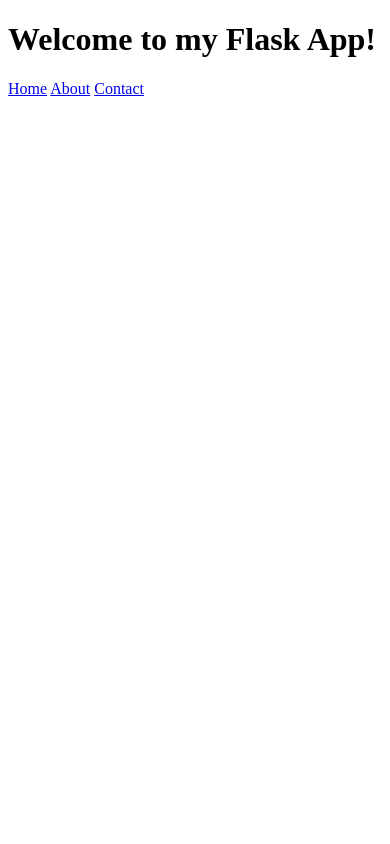
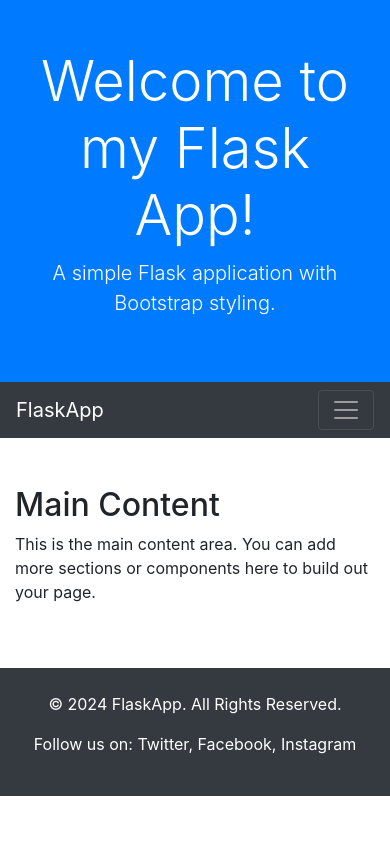
Before and after one commit to selishaa/flask_app, a Flask app: page / in a window 390 px wide. Run offline with Flask 3, Linux system fonts and the light colour scheme; some libraries are stand-ins or nearby versions.

Commit message:
feat: Enhance home page with Bootstrap styling and additional sections
- Added Bootstrap for responsive design and modern styling
- Created header with background, title, and description
- Improved navigation bar with Bootstrap's navbar component
- Added a main content section for future content
- Created a footer with social media links and copyright notice
- Included meta tag for responsive design

```diff
--- a/templates/index.html
+++ b/templates/index.html
@@ -2,14 +2,68 @@
 <html lang="en">
 <head>
     <meta charset="UTF-8">
+    <meta name="viewport" content="width=device-width, initial-scale=1.0">
     <title>Home</title>
+    <link rel="stylesheet" href="https://stackpath.bootstrapcdn.com/bootstrap/4.5.2/css/bootstrap.min.css">
 </head>
 <body>
-    <h1>Welcome to my Flask App!</h1>
-    <nav>
-        <a href="/">Home</a>
-        <a href="/about">About</a>
-        <a href="/contact">Contact</a>
-    </nav>
+
+<!-- Header -->
+<header class="bg-primary text-white text-center py-5">
+    <div class="container">
+        <h1 class="display-4">Welcome to my Flask App!</h1>
+        <p class="lead">A simple Flask application with Bootstrap styling.</p>
+    </div>
+</header>
+
+<!-- Navigation -->
+<nav class="navbar navbar-expand-lg navbar-dark bg-dark">
+    <div class="container">
+        <a class="navbar-brand" href="#">FlaskApp</a>
+        <button class="navbar-toggler" type="button" data-toggle="collapse" data-target="#navbarNav" aria-controls="navbarNav" aria-expanded="false" aria-label="Toggle navigation">
+            <span class="navbar-toggler-icon"></span>
+        </button>
+        <div class="collapse navbar-collapse" id="navbarNav">
+            <ul class="navbar-nav ml-auto">
+                <li class="nav-item">
+                    <a class="nav-link" href="/">Home</a>
+                </li>
+                <li class="nav-item">
+                    <a class="nav-link" href="/about">About</a>
+                </li>
+                <li class="nav-item">
+                    <a class="nav-link" href="/contact">Contact</a>
+                </li>
+            </ul>
+        </div>
+    </div>
+</nav>
+
+<!-- Main Content -->
+<main class="container my-5">
+    <div class="row">
+        <div class="col-md-12">
+            <h2>Main Content</h2>
+            <p>This is the main content area. You can add more sections or components here to build out your page.</p>
+        </div>
+    </div>
+</main>
+
+<!-- Footer -->
+<footer class="bg-dark text-white text-center py-4">
+    <div class="container">
+        <p>&copy; 2024 FlaskApp. All Rights Reserved.</p>
+        <p>Follow us on:
+            <a href="#" class="text-white">Twitter</a>,
+            <a href="#" class="text-white">Facebook</a>,
+            <a href="#" class="text-white">Instagram</a>
+        </p>
+    </div>
+</footer>
+
+<!-- Bootstrap JS and dependencies -->
+<script src="https://code.jquery.com/jquery-3.5.1.slim.min.js"></script>
+<script src="https://cdn.jsdelivr.net/npm/@popperjs/core@2.5.4/dist/umd/popper.min.js"></script>
+<script src="https://stackpath.bootstrapcdn.com/bootstrap/4.5.2/js/bootstrap.min.js"></script>
 </body>
 </html>
```
